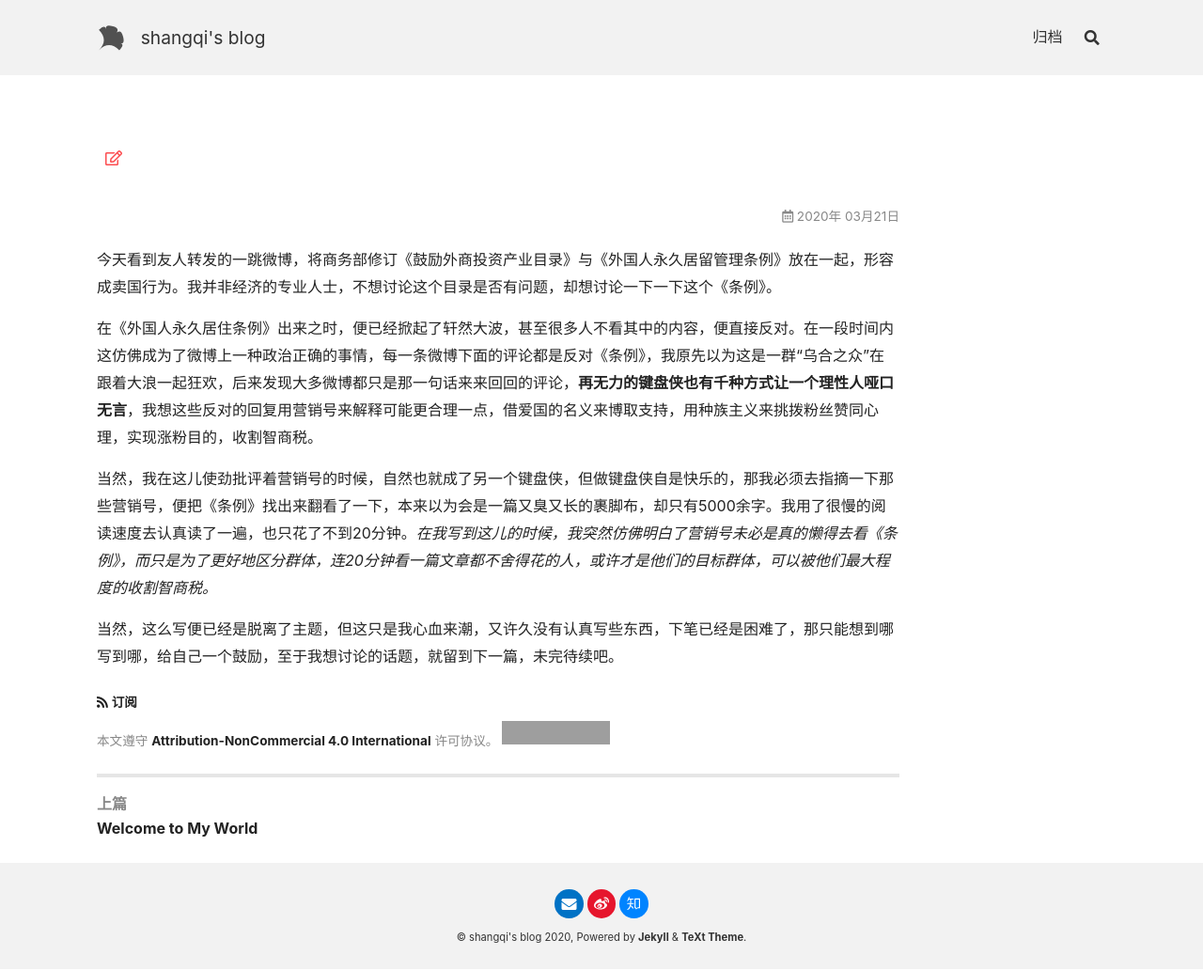
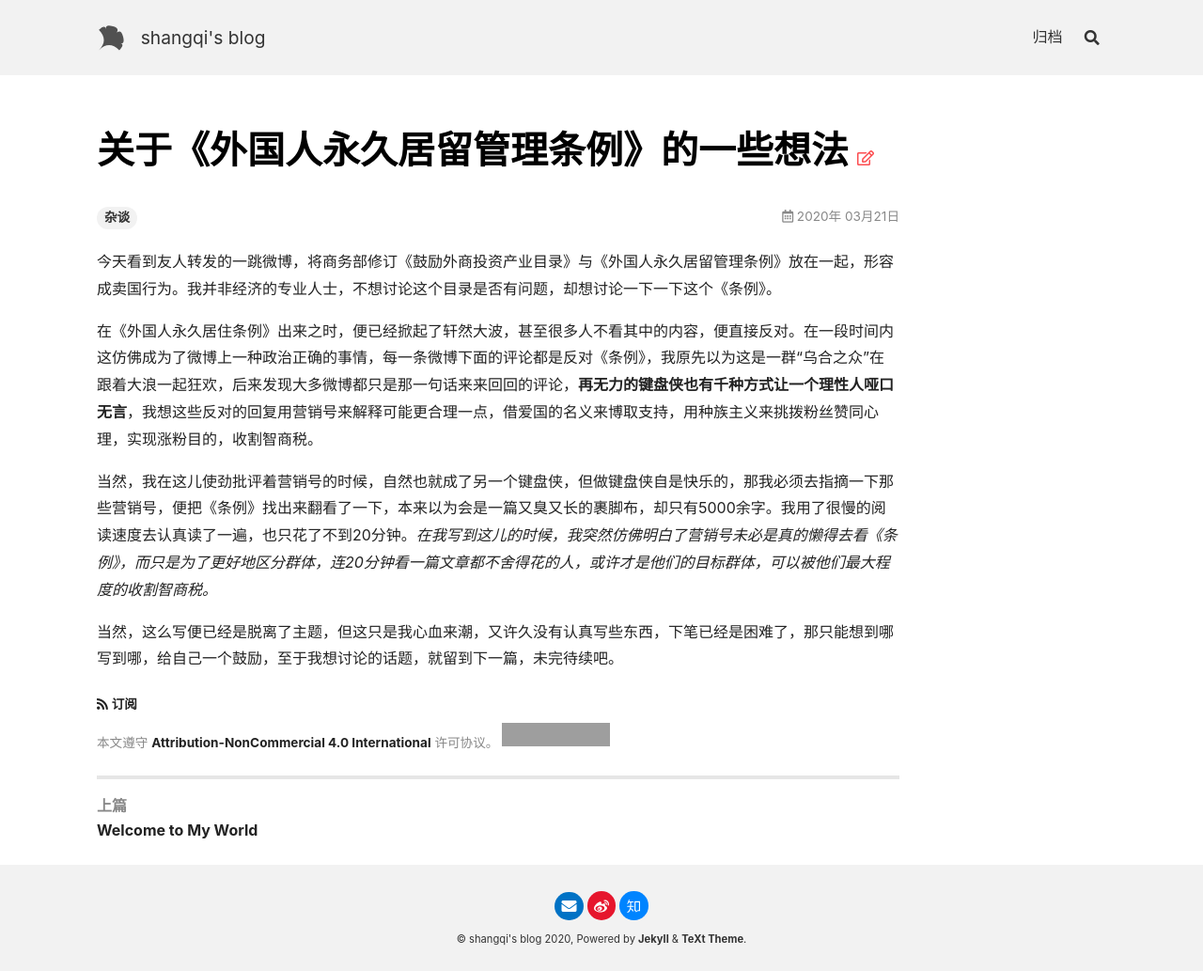
Before and after one commit to geocguy/geocguy.github.io, a Jekyll site: the page built from _posts/2020-03-21-试水文章.md, in a window 1280 px wide. Shown: the whole page at 94% size. Built offline with Jekyll 4.4.1, drawn with Linux system fonts in a browser that asks for light colours; nearby versions of some CDN libraries; some of the changed lines change nothing that is shown; grey boxes are pictures that could not be loaded.

Commit message:
修改格式

```diff
--- a/_posts/2020-03-21-试水文章.md
+++ b/_posts/2020-03-21-试水文章.md
@@ -1,6 +1,6 @@
 ---
-title： 关于《外国人永久居留管理条例》的一些想法
-tags： 杂谈
+title: 关于《外国人永久居留管理条例》的一些想法
+tags: 杂谈
 ---
 
 今天看到友人转发的一跳微博，将商务部修订《鼓励外商投资产业目录》与《外国人永久居留管理条例》放在一起，形容成卖国行为。我并非经济的专业人士，不想讨论这个目录是否有问题，却想讨论一下一下这个《条例》。
```
